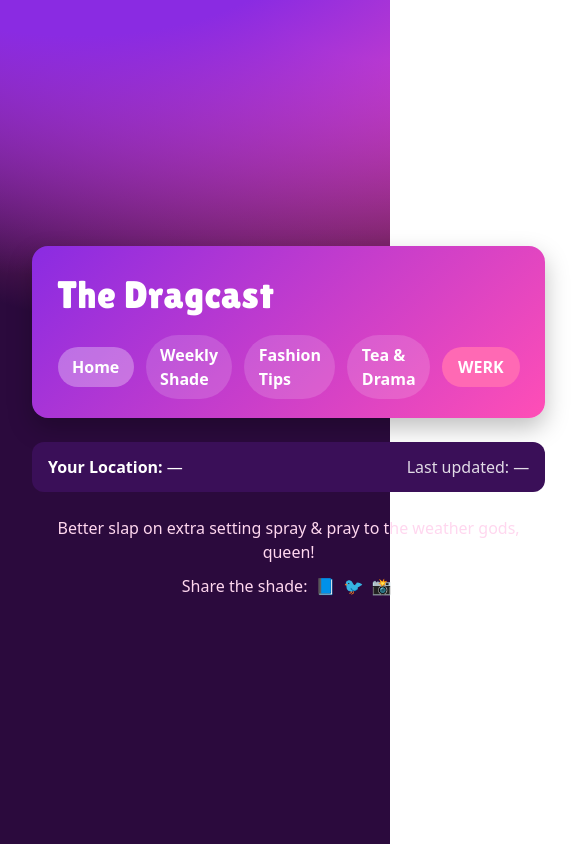
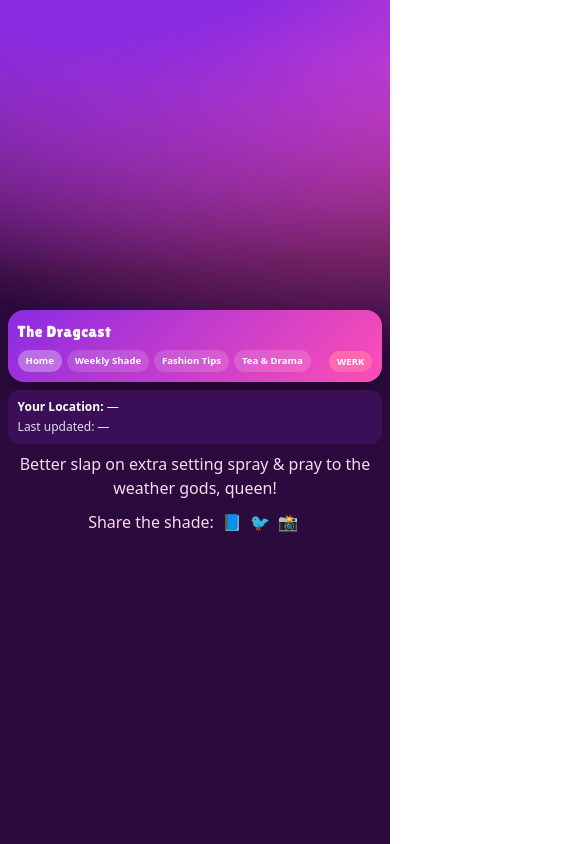
Before and after one commit to jwesgore/drag-queen-forecast, a React (Vite) app: page / in a window 390 px wide. Shown: the whole page, 577 px wide, since content can reach past the window. Built offline with nearby package versions, Linux system fonts and the light colour scheme.

Commit message:
make more mobile friendly

```diff
--- a/src/App.css
+++ b/src/App.css
@@ -3,6 +3,8 @@
   max-width: 1000px;
   margin: 0 auto;
   padding: 2rem;
+  width: 100%;
+  box-sizing: border-box;
 }
 
 .dq-page {
@@ -15,3 +17,23 @@
 
 /* Page backdrop */
 body { background: radial-gradient(1200px 600px at 20% -10%, #8a2be2 20%, transparent 60%), radial-gradient(1200px 600px at 100% 0%, #ff4eb6 10%, transparent 60%), #2b0a3d; }
+
+@media (max-width: 768px) {
+  #root {
+    padding: 0.75rem;
+  }
+
+  .dq-page {
+    gap: 0.75rem;
+  }
+}
+
+@media (max-width: 480px) {
+  #root {
+    padding: 0.5rem;
+  }
+
+  .dq-page {
+    gap: 0.5rem;
+  }
+}
--- a/src/components/Header.css
+++ b/src/components/Header.css
@@ -8,8 +8,92 @@
 .dq-brand { display: flex; align-items: baseline; gap: 1rem; }
 .dq-title { font-family: "Lilita One", system-ui; font-size: 2.4rem; letter-spacing: 0.5px; }
 .dq-sub { font-weight: 900; font-size: 1.6rem; }
-.dq-nav { display: flex; gap: 0.75rem; align-items: center; margin-top: 0.75rem; }
-.dq-tab { background: rgba(255,255,255,0.15); padding: 0.5rem 0.9rem; border-radius: 999px; font-weight: 600; }
+.dq-nav { display: flex; gap: 0.75rem; align-items: center; margin-top: 0.75rem; flex-wrap: wrap; }
+.dq-tab { background: rgba(255,255,255,0.15); padding: 0.5rem 0.9rem; border-radius: 999px; font-weight: 600; font-size: 0.9rem; }
 .dq-tab.active { background: rgba(255,255,255,0.30); }
-.dq-werk { margin-left: auto; background: #ff69b4; color: white; font-weight: 900; border: none; padding: 0.55rem 1rem; border-radius: 999px; cursor: pointer; }
-.dq-werk:hover { filter: brightness(1.05); }
+.dq-werk {
+  margin-left: auto;
+  background: #ff69b4;
+  color: white;
+  font-weight: 900;
+  border: none;
+  padding: 0.55rem 1rem;
+  border-radius: 999px;
+  cursor: pointer;
+  transition: all 0.3s ease;
+  outline: none;
+}
+.dq-werk:hover {
+  filter: brightness(1.05);
+  transform: translateY(-2px);
+  box-shadow: 0 0 20px rgba(255, 105, 180, 0.6), 0 4px 12px rgba(0, 0, 0, 0.2);
+}
+.dq-werk:active {
+  outline: none;
+  box-shadow: 0 0 15px rgba(255, 105, 180, 0.6), 0 2px 6px rgba(0, 0, 0, 0.2);
+}
+.dq-werk:focus {
+  outline: none;
+}
+
+@media (max-width: 768px) {
+  .dq-header {
+    padding: 0.8rem;
+  }
+
+  .dq-brand {
+    flex-direction: column;
+    gap: 0.3rem;
+  }
+
+  .dq-title {
+    font-size: 1.4rem;
+  }
+
+  .dq-sub {
+    font-size: 0.95rem;
+  }
+
+  .dq-nav {
+    gap: 0.4rem;
+    margin-top: 0.4rem;
+  }
+
+  .dq-tab {
+    padding: 0.3rem 0.6rem;
+    font-size: 0.7rem;
+  }
+
+  .dq-werk {
+    padding: 0.3rem 0.6rem;
+    font-size: 0.7rem;
+  }
+}
+
+@media (max-width: 480px) {
+  .dq-header {
+    padding: 0.6rem;
+  }
+
+  .dq-title {
+    font-size: 1rem;
+  }
+
+  .dq-sub {
+    font-size: 0.8rem;
+  }
+
+  .dq-nav {
+    gap: 0.3rem;
+  }
+
+  .dq-tab {
+    padding: 0.25rem 0.5rem;
+    font-size: 0.6rem;
+  }
+
+  .dq-werk {
+    padding: 0.25rem 0.5rem;
+    font-size: 0.6rem;
+  }
+}
--- a/src/components/LocationBanner.css
+++ b/src/components/LocationBanner.css
@@ -5,5 +5,24 @@
   color: #fff;
   padding: 0.8rem 1rem;
   border-radius: 12px;
+  flex-wrap: wrap;
+  gap: 0.5rem;
 }
 .dq-updated { opacity: 0.85; }
+
+@media (max-width: 768px) {
+  .dq-location {
+    flex-direction: column;
+    gap: 0.2rem;
+    padding: 0.6rem 0.8rem;
+    font-size: 0.85rem;
+  }
+}
+
+@media (max-width: 480px) {
+  .dq-location {
+    font-size: 0.75rem;
+    padding: 0.5rem 0.6rem;
+    gap: 0.15rem;
+  }
+}
--- a/src/components/cards/ExtendedForecast.css
+++ b/src/components/cards/ExtendedForecast.css
@@ -5,14 +5,107 @@
   grid-template-columns: repeat(3, 1fr);
   gap: 1rem;
 }
+
+@media (max-width: 768px) {
+  .dq-extended h2 {
+    font-size: 1.3rem;
+  }
+
+  .dq-forecast-grid {
+    grid-template-columns: 1fr;
+    gap: 0.6rem;
+  }
+}
+
+@media (max-width: 480px) {
+  .dq-extended h2 {
+    font-size: 1.1rem;
+  }
+
+  .dq-forecast-grid {
+    gap: 0.5rem;
+  }
+}
+
 .dq-forecast-tile {
   background: linear-gradient(180deg, #f3d1ff, #ffe0f2);
   color: #4b006e;
   border-radius: 12px;
   box-shadow: 0 6px 16px rgba(0,0,0,0.2);
+  display: flex;
+  flex-direction: column;
+  width: 100%;
+  box-sizing: border-box;
+  overflow: hidden;
 }
-.dq-forecast-day { font-weight: 900; padding: 0.6rem 0.9rem; background: rgba(75,0,110,0.1); border-top-left-radius: 12px; border-top-right-radius: 12px; }
-.dq-forecast-body { padding: 0.9rem; display: grid; gap: 0.4rem; justify-items: center; }
+.dq-forecast-day { font-weight: 900; padding: 0.6rem 0.9rem; background: rgba(75,0,110,0.1); border-top-left-radius: 12px; border-top-right-radius: 12px; text-align: center; }
+.dq-forecast-body { padding: 0.9rem; display: flex; flex-direction: column; gap: 0.4rem; justify-items: center; text-align: center; flex: 1; }
 .dq-forecast-emoji { font-size: 1.6rem; }
 .dq-forecast-text { font-weight: 800; text-align: center; }
-.dq-forecast-temps { font-weight: 700; opacity: 0.8; }
+.dq-forecast-temps { font-weight: 700; opacity: 0.8; text-align: center; }
+.dq-forecast-detail { font-size: 0.85rem; font-weight: 600; text-align: center; }
+.dq-forecast-footer { font-size: 0.75rem; font-style: italic; opacity: 0.8; text-align: center; margin-top: auto; }
+
+@media (max-width: 768px) {
+  .dq-forecast-day {
+    padding: 0.5rem 0.6rem;
+    font-size: 0.95rem;
+  }
+
+  .dq-forecast-body {
+    padding: 0.6rem;
+    gap: 0.3rem;
+  }
+
+  .dq-forecast-emoji {
+    font-size: 1.3rem;
+  }
+
+  .dq-forecast-text {
+    font-size: 0.85rem;
+  }
+
+  .dq-forecast-temps {
+    font-size: 0.8rem;
+  }
+
+  .dq-forecast-detail {
+    font-size: 0.7rem;
+  }
+
+  .dq-forecast-footer {
+    font-size: 0.65rem;
+  }
+}
+
+@media (max-width: 480px) {
+  .dq-forecast-day {
+    padding: 0.4rem 0.5rem;
+    font-size: 0.85rem;
+  }
+
+  .dq-forecast-body {
+    padding: 0.5rem;
+    gap: 0.2rem;
+  }
+
+  .dq-forecast-emoji {
+    font-size: 1.1rem;
+  }
+
+  .dq-forecast-text {
+    font-size: 0.75rem;
+  }
+
+  .dq-forecast-temps {
+    font-size: 0.7rem;
+  }
+
+  .dq-forecast-detail {
+    font-size: 0.6rem;
+  }
+
+  .dq-forecast-footer {
+    font-size: 0.55rem;
+  }
+}
--- a/src/components/cards/ExtendedForecast.tsx
+++ b/src/components/cards/ExtendedForecast.tsx
@@ -1,4 +1,4 @@
-import { getDailyPhrase, getEmojiForCode } from '../../helpers/DragHelper'
+import { getDailyPhrase, getEmojiForCode, DraggifyNameOfDay, DraggifyWeatherCode } from '../../helpers/DragHelper'
 import type { DailyForecastItem } from '../../helpers/WeatherHelper'
 import './ExtendedForecast.css'
 
@@ -9,14 +9,28 @@ interface ExtendedForecastProps {
 export function ExtendedForecast({ daily }: ExtendedForecastProps) {
   if (daily.length === 0) return null
 
+  // Find tomorrow's index by comparing dates
+  const today = new Date()
+  today.setHours(0, 0, 0, 0)
+  const tomorrow = new Date(today)
+  tomorrow.setDate(tomorrow.getDate() + 1)
+
+  const tomorrowIndex = daily.findIndex(d => {
+    const forecastDate = new Date(d.date)
+    forecastDate.setHours(0, 0, 0, 0)
+    return forecastDate.getTime() === tomorrow.getTime()
+  })
+
+  const startIndex = tomorrowIndex !== -1 ? tomorrowIndex : 1
+
   return (
     <section className="dq-extended">
       <h2>Extended Shade Forecast</h2>
       <div className="dq-forecast-grid">
-        {daily.slice(0, 3).map((d, i) => (
+        {daily.slice(startIndex, startIndex + 3).map((d, i) => (
           <div className="dq-forecast-tile" key={`d-${i}`}>
             <div className="dq-forecast-day">
-              {d.date.toLocaleDateString([], { weekday: 'long' })}
+              {DraggifyNameOfDay(d.date.getDay())}
             </div>
             <div className="dq-forecast-body">
               <div className="dq-forecast-emoji">
@@ -26,6 +40,12 @@ export function ExtendedForecast({ daily }: ExtendedForecastProps) {
                 {getDailyPhrase(Math.round(d.highF), d.weatherCode)}
               </div>
               <div className="dq-forecast-temps">{Math.round(d.highF)}° / {Math.round(d.lowF)}°F</div>
+              <div className="dq-forecast-detail">
+                {DraggifyWeatherCode(d.weatherCode)}
+              </div>
+              <div className="dq-forecast-footer">
+                Dress accordingly, diva.
+              </div>
             </div>
           </div>
         ))}
--- a/src/components/cards/TodaysForecast.css
+++ b/src/components/cards/TodaysForecast.css
@@ -12,6 +12,9 @@
   border-radius: 16px;
   box-shadow: 0 8px 20px rgba(0,0,0,0.3);
   margin-bottom: 1.5rem;
+  width: 100%;
+  box-sizing: border-box;
+  overflow: hidden;
 }
 
 .dq-temp-left {
@@ -143,3 +146,124 @@
 }
 .dq-condition-label { font-size: 0.9rem; opacity: 0.8; margin-bottom: 0.5rem; }
 .dq-condition-value { font-size: 1.8rem; font-weight: 900; }
+
+@media (max-width: 768px) {
+  .dq-today h2 {
+    font-size: 1.3rem;
+  }
+
+  .dq-temp-card {
+    flex-direction: column;
+    gap: 1rem;
+    padding: 1rem;
+    margin-bottom: 0.75rem;
+  }
+
+  .dq-temp-emoji {
+    font-size: 2rem;
+  }
+
+  .dq-temp-display {
+    font-size: 1.8rem;
+  }
+
+  .dq-temp-feels-label {
+    font-size: 0.75rem;
+  }
+
+  .dq-temp-detail-label {
+    font-size: 0.8rem;
+  }
+
+  .dq-temp-detail-value {
+    font-size: 1rem;
+  }
+
+  .dq-temp-divider {
+    width: 100%;
+    height: 1px;
+    align-self: auto;
+  }
+
+  .dq-hourly-section h3 {
+    font-size: 1.1rem;
+    margin-bottom: 0.5rem;
+  }
+
+  .dq-hourly-card {
+    min-width: 60px;
+    padding: 0.4rem 0.3rem;
+    gap: 0.3rem;
+  }
+
+  .dq-hourly-time {
+    font-size: 0.6rem;
+  }
+
+  .dq-hourly-emoji {
+    font-size: 1rem;
+  }
+
+  .dq-hourly-temp {
+    font-size: 0.8rem;
+  }
+
+  .dq-conditions-grid {
+    grid-template-columns: 1fr;
+    gap: 0.5rem;
+    margin-top: 0.75rem;
+  }
+
+  .dq-condition-box {
+    padding: 0.6rem;
+  }
+
+  .dq-condition-label {
+    font-size: 0.75rem;
+  }
+
+  .dq-condition-value {
+    font-size: 1.2rem;
+  }
+}
+
+@media (max-width: 480px) {
+  .dq-temp-card {
+    padding: 0.75rem;
+    gap: 0.75rem;
+    margin-bottom: 0.5rem;
+  }
+
+  .dq-temp-emoji {
+    font-size: 1.5rem;
+  }
+
+  .dq-temp-display {
+    font-size: 1.4rem;
+  }
+
+  .dq-temp-detail-value {
+    font-size: 0.9rem;
+  }
+
+  .dq-hourly-card {
+    min-width: 50px;
+    padding: 0.3rem 0.2rem;
+  }
+
+  .dq-hourly-emoji {
+    font-size: 0.9rem;
+  }
+
+  .dq-hourly-temp {
+    font-size: 0.7rem;
+  }
+
+  .dq-condition-box {
+    padding: 0.5rem;
+  }
+
+  .dq-condition-value {
+    font-size: 1rem;
+  }
+}
--- a/src/components/cards/TodaysForecast.tsx
+++ b/src/components/cards/TodaysForecast.tsx
@@ -41,7 +41,7 @@ export function TodaysForecast({ weather }: TodaysForecastProps) {
           </div>
           <div className="dq-temp-detail">
             <div className="dq-temp-detail-column">
-              <span className="dq-temp-detail-label">Precipitation</span>
+              <span className="dq-temp-detail-label">Chance of Mess</span>
               <span className="dq-temp-detail-value">{weather.precipitationProbability}%</span>
               <span className="dq-temp-detail-desc">{DraggifyPrecipitation(weather.precipitationProbability)}</span>
             </div>
```
